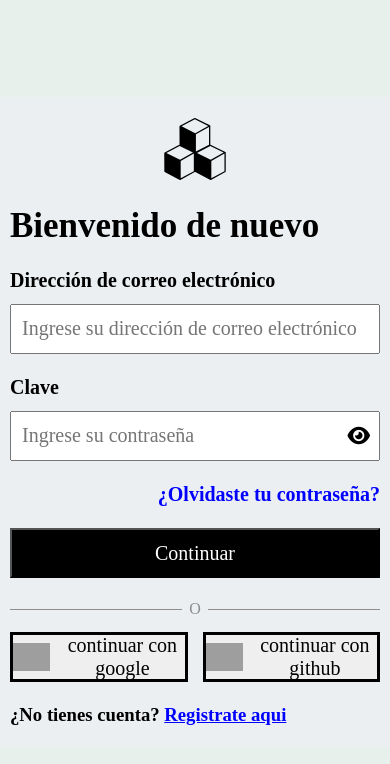
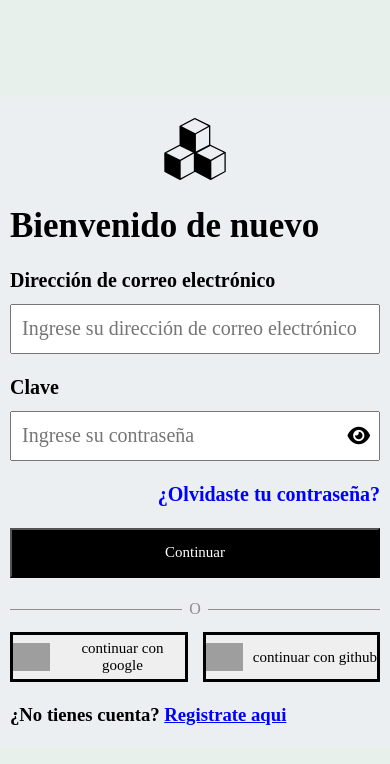
Before and after one commit to luis-ar/ingresos_datos, a plain HTML site: page index.html in a window 390 px wide. Drawn offline with Linux system fonts and the light colour scheme; grey boxes are pictures that could not be loaded.

Commit message:
Update estilo.css

```diff
--- a/estilo.css
+++ b/estilo.css
@@ -44,3 +44,8 @@
   align-items: center;
   border: 3px solid black;
 }
+@media (max-width: 500px) {
+  .datos {
+    font-size: 15px;
+  }
+}
```
